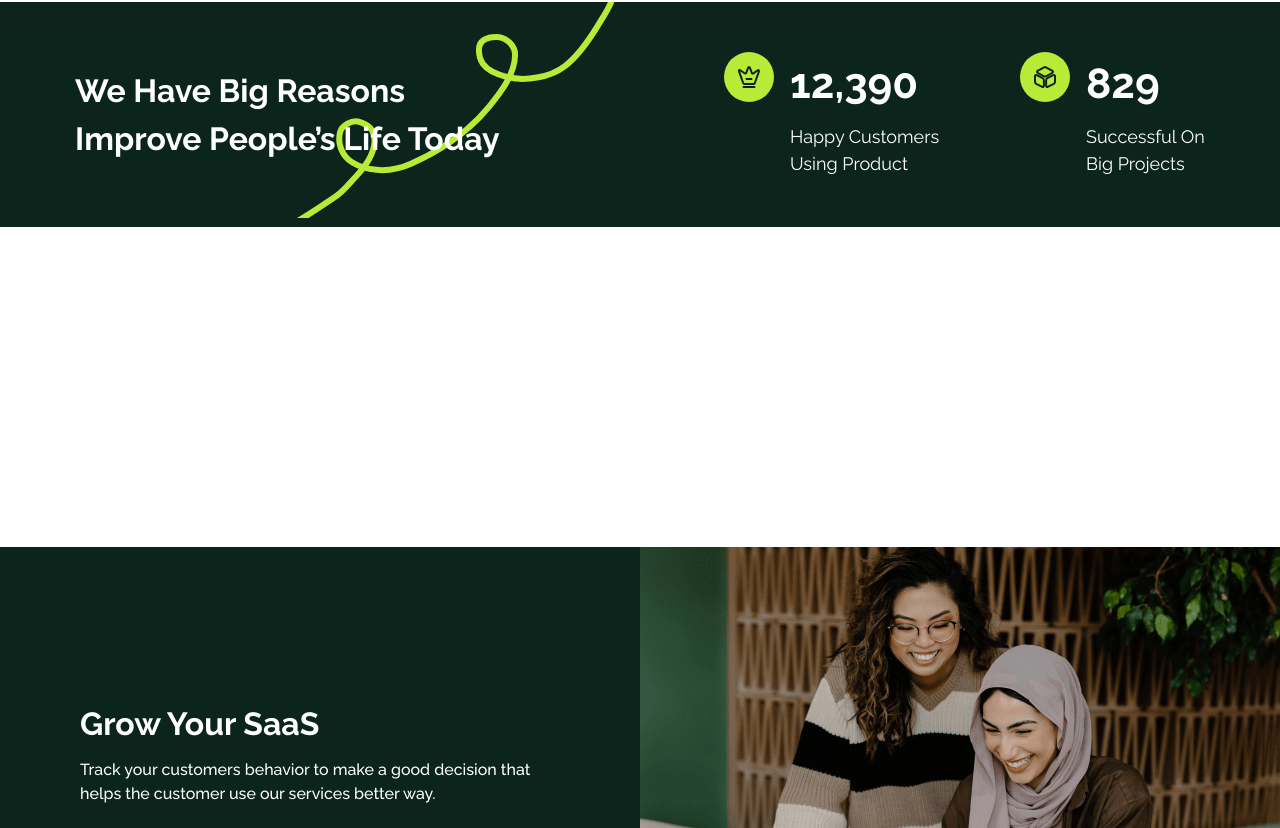
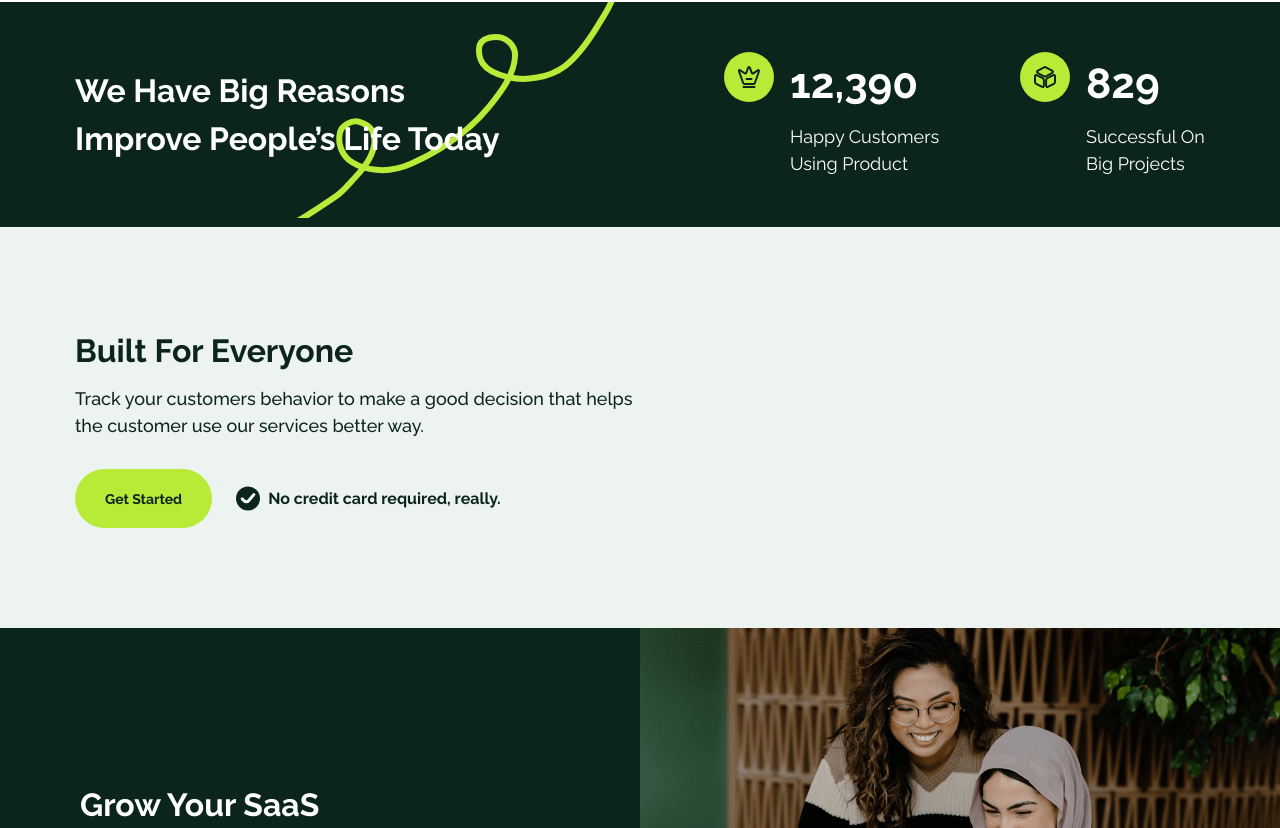
Before and after one commit to iniadnan/next-pastilaris-bwa, a Next.js app: page / in a window 1280 px wide. Shown: the part 618-1446 px from the top of the page. Built offline with nearby package versions, Linux system fonts and the light colour scheme.

Commit message:
build for everyone

```diff
--- a/app/page.tsx
+++ b/app/page.tsx
@@ -55,7 +55,27 @@ export default function Home() {
       </div>
       {/* Hero Big Reasons */}
       <HeroBigReasons />
-      <main className="py-40"></main>
+      {/* Build For Everyone */}
+      <section className="bg-[#EDF3F1]">
+        <div className="container flex flex-wrap items-center py-[100px] text-[#0B251C]">
+          <div className="w-1/2">
+            <h2 className="font-bold text-[32px] mb-2.5">Built For Everyone</h2>
+            <p className="font-medium text-[18px]">Track your customers behavior to make a good decision that helps the customer use our services better way.</p>
+            <div className="flex items-center gap-x-6 font-bold mt-[30px]">
+              <Button title="Get Started" background="bg-[#B7EB38]" color="text-[#0B251C]" />
+              <p className="text-center flex items-center gap-x-2">
+                <svg width="24" height="25" viewBox="0 0 24 25" fill="none" xmlns="http://www.w3.org/2000/svg">
+                  <circle cx="12" cy="12.5" r="12" fill="#0B251C" />
+                  <path d="M6.16666 12.8889L8.24477 14.9208C9.4871 16.1355 11.4983 16.0441 12.6254 14.7217L17.8333 8.61108" stroke="white" strokeWidth="3" strokeLinecap="round" />
+                </svg>
+                No credit card required, really.</p>
+            </div>
+          </div>
+          <div className="w-1/2">
+
+          </div>
+        </div>
+      </section>
       {/* Grow Your SaaS */}
       <section className="bg-[#0B251C]">
         <div className="w-full max-w-[1440px] flex flex-wrap mx-auto">
```
